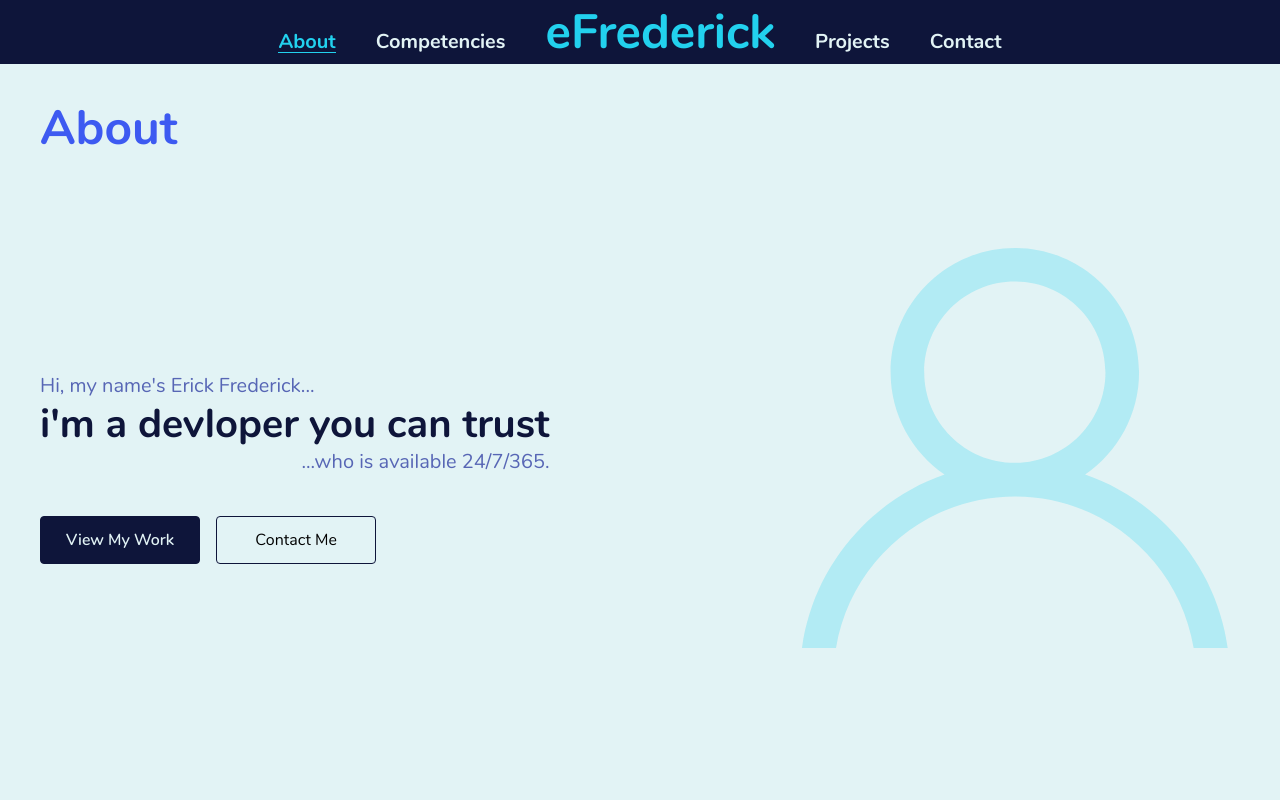
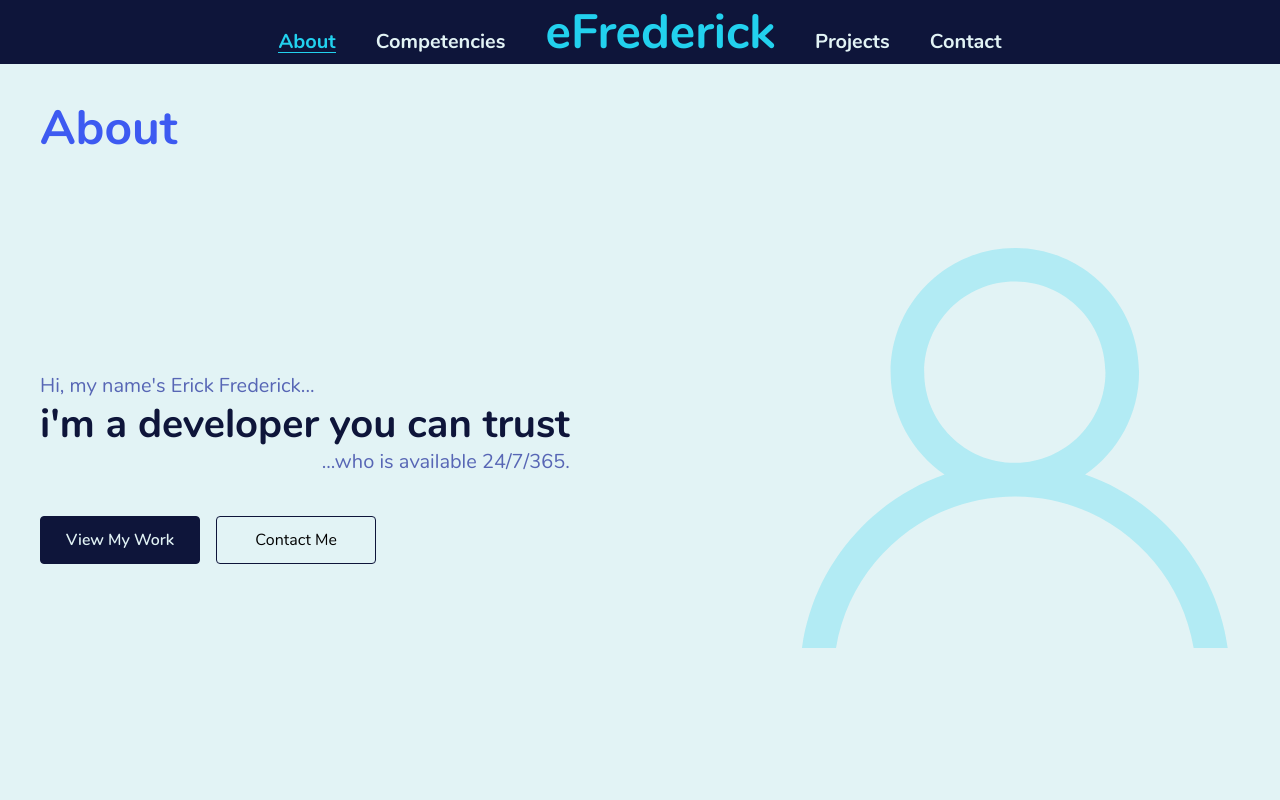
Before and after one commit to pepeyen/efrederick, a React (Create React App) app: page / in a window 1280 px wide. Shown: the top 800 px of the page. Built offline with nearby package versions, Linux system fonts and the light colour scheme; the HTML template or start-up script is replaced by a standard one; a web font is replaced by a local one.

Commit message:
Minor typo fix update

```diff
--- a/src/assets/language/lib.js
+++ b/src/assets/language/lib.js
@@ -16,7 +16,7 @@ export const about = {
     en_US: [
         "About",
         "Hi, my name's Erick Frederick...",
-        "i'm a devloper you can trust",
+        "i'm a developer you can trust",
         "...who is available 24/7/365.",
         "View My Work",
         "Contact Me"
@@ -68,7 +68,7 @@ export const projects = {
       ],
     pt_BR: [
         "Projetos",
-        "Ao Vivo",
+        "Demonstração",
         "Código Fonte"
     ]
 };
```
